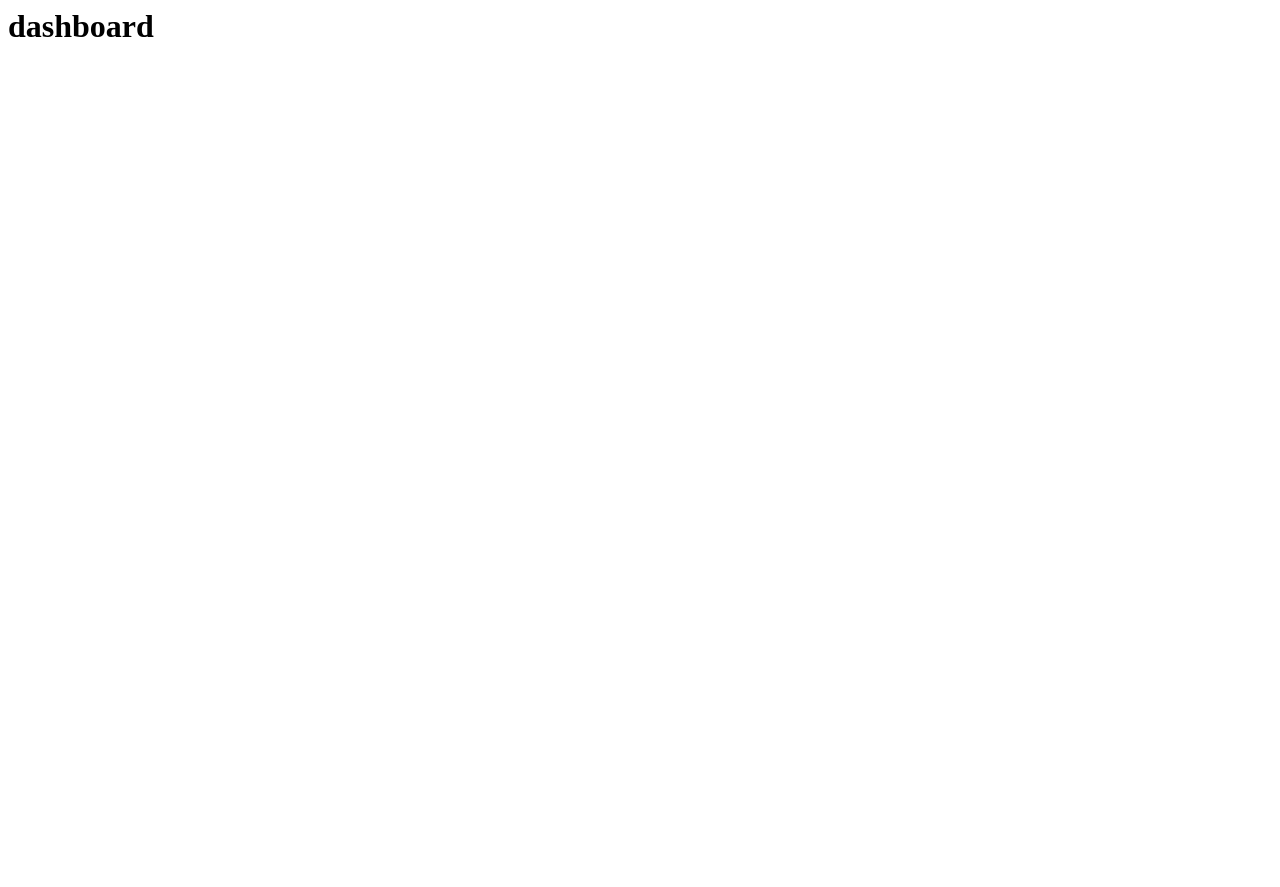
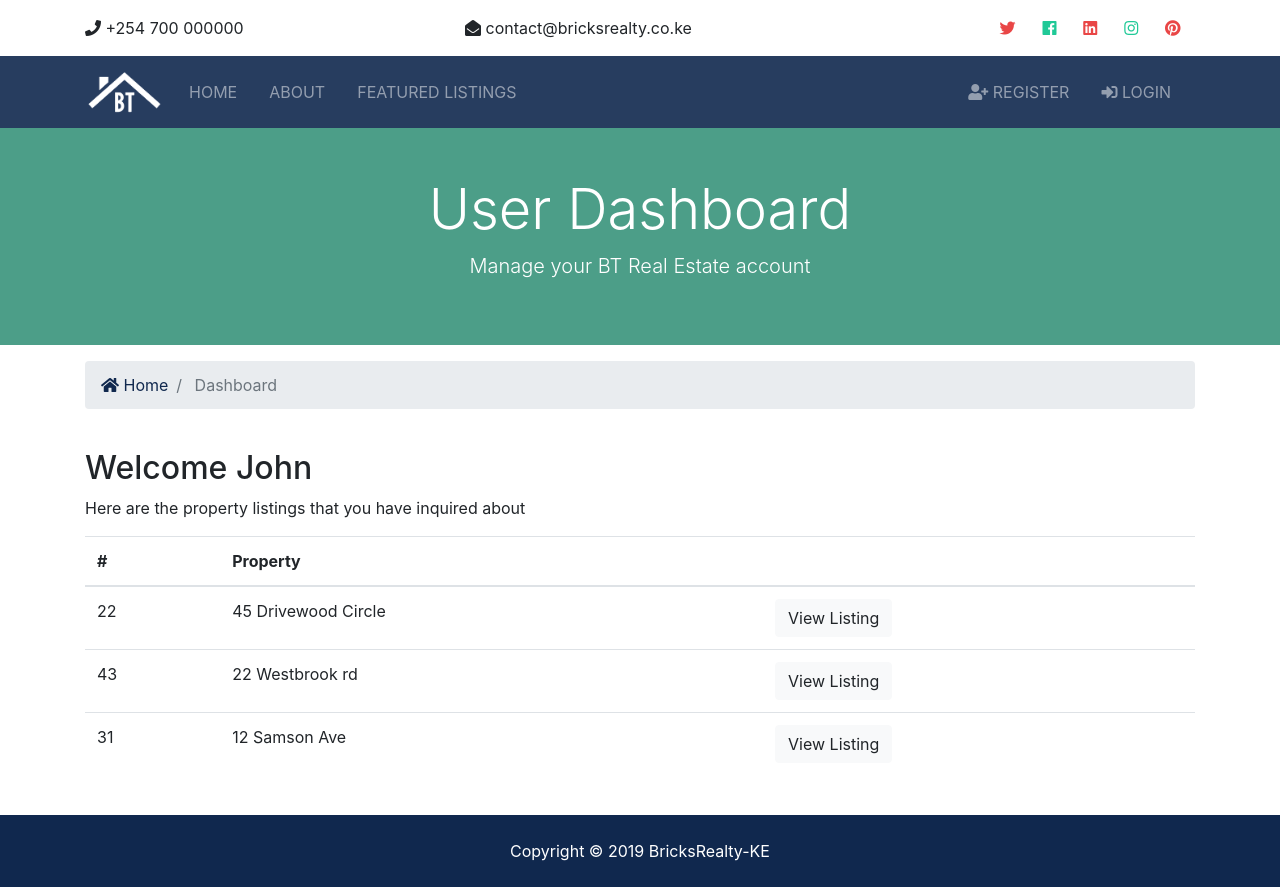
Before and after one commit to Mwangik/BricksRealty-Kenya, a Django app: page /accounts/dashboard in a window 1280 px wide. Before the commit the page is almost empty. Before the commit the page ends 37 px from the top, so only its background shows below. Run offline with Django 3.2, Linux system fonts and the light colour scheme; some libraries are stand-ins or nearby versions.

Commit message:
add functionality to log in and change navbar links

```diff
--- a/accounts/views.py
+++ b/accounts/views.py
@@ -33,22 +33,27 @@ def register(request):
                     user.save()
                     messages.success(request, 'You are registered and can log in')
                     return redirect('login')
-
-
-
-
         else:
             messages.error(request, 'Passwords do not match')
             return redirect('register')
-
-
     else:
         return render(request, 'accounts/register.html')
 
 def login(request):
 
     if request.method == 'POST':
-        pass
+        # get form values
+        username = request.POST['username']
+        password = request.POST['password']
+
+        user = auth.authenticate(username=username,password=password)
+        if user:
+            auth.login(request,user)
+            messages.success(request, "you are now logged in")
+            return redirect('dashboard')
+        else:
+            messages.error(request, "invalid username or password")
+            return redirect('login')
 
     else:
         return render(request, 'accounts/login.html')
@@ -56,7 +61,10 @@ def login(request):
 
 
 def logout(request):
-    return redirect('index')
+    if request.method == 'POST':
+        auth.logout(request)
+        messages.success(request, "you are now logged out")
+        return redirect('index')
 
 
 def dashboard(request):
--- a/templates/accounts/dashboard.html
+++ b/templates/accounts/dashboard.html
@@ -1 +1,76 @@
-<h1>dashboard</h1>
+{% extends 'base.html' %}
+
+{% block title %}|user {% endblock %}
+{% block content %}
+<section id="showcase-inner" class="py-5 text-white">
+        <div class="container">
+          <div class="row text-center">
+            <div class="col-md-12">
+              <h1 class="display-4">User Dashboard</h1>
+              <p class="lead">Manage your BT Real Estate account</p>
+            </div>
+          </div>
+        </div>
+      </section>
+
+      <!-- Breadcrumb -->
+      <section id="bc" class="mt-3">
+        <div class="container">
+          <nav aria-label="breadcrumb">
+            <ol class="breadcrumb">
+              <li class="breadcrumb-item">
+                <a href="{% url 'index' %}">
+                  <i class="fas fa-home"></i> Home</a>
+              </li>
+              <li class="breadcrumb-item active"> Dashboard</li>
+            </ol>
+          </nav>
+        </div>
+      </section>
+
+      <!-- alerts -->
+      {% include 'partials/_alerts.html' %}
+
+      <section id="dashboard" class="py-4">
+        <div class="container">
+          <div class="row">
+            <div class="col-md-12">
+              <h2>Welcome John</h2>
+              <p>Here are the property listings that you have inquired about</p>
+              <table class="table">
+                <thead>
+                  <tr>
+                    <th scope="col">#</th>
+                    <th scope="col">Property</th>
+                    <th></th>
+                  </tr>
+                </thead>
+                <tbody>
+                  <tr>
+                    <td>22</td>
+                    <td>45 Drivewood Circle</td>
+                    <td>
+                      <a class="btn btn-light" href="#">View Listing</a>
+                    </td>
+                  </tr>
+                  <tr>
+                    <td>43</td>
+                    <td>22 Westbrook rd</td>
+                    <td>
+                      <a class="btn btn-light" href="#">View Listing</a>
+                    </td>
+                  </tr>
+                  <tr>
+                    <td>31</td>
+                    <td>12 Samson Ave</td>
+                    <td>
+                      <a class="btn btn-light" href="#">View Listing</a>
+                    </td>
+                  </tr>
+                </tbody>
+              </table>
+            </div>
+          </div>
+        </div>
+    </section>
+{% endblock %}
--- a/templates/accounts/login.html
+++ b/templates/accounts/login.html
@@ -1,4 +1,6 @@
 {% extends 'base.html' %}
+
+{% block title %}|Sign in {% endblock %}
 
 {% block content %}
 <section id="login" class="bg-light py-5">
--- a/templates/accounts/register.html
+++ b/templates/accounts/register.html
@@ -1,4 +1,6 @@
 {% extends 'base.html' %}
+
+{% block title %}|Join us {% endblock %}
 
 {% block content %}
 <section id="register" class="bg-light py-5">
--- a/templates/base.html
+++ b/templates/base.html
@@ -15,7 +15,7 @@
     <link rel="stylesheet" href="{% static 'css/style.css' %}">
     <!-- ligh box -->
     <link rel="stylesheet" href="{% static 'css/lightbox.min.css' %}">
-    <title>BricksRealty-Kenya</title>
+    <title>BricksRealty {% block title %}{% endblock %}</title>
   </head>
   <body>
 
--- a/templates/listings/listing.html
+++ b/templates/listings/listing.html
@@ -1,5 +1,6 @@
 {% extends 'base.html' %}
 {% load humanize %}
+{% block title %}|{{ listing.title }} {% endblock %}
 
 {% block content %}
 <section id="showcase-inner" class="py-5 text-white">
--- a/templates/listings/listings.html
+++ b/templates/listings/listings.html
@@ -1,6 +1,8 @@
 {% extends 'base.html' %}
 
 {% load humanize %}
+
+{% block title %}|Browse property listings {% endblock %}
 
 {% block content %}
 <section id="showcase-inner" class="py-5 text-white">
--- a/templates/listings/search.html
+++ b/templates/listings/search.html
@@ -1,5 +1,6 @@
 {% extends 'base.html' %}
 {% load humanize %}
+{% block title %}|Search results {% endblock %}
 {% block content %}
 <section id="showcase-inner" class="showcase-search text-white py-5">
         <div class="container">
--- a/templates/pages/about.html
+++ b/templates/pages/about.html
@@ -1,6 +1,8 @@
 {% extends 'base.html' %}
 
 {%load static %}
+
+{% block title %}|About us {% endblock %}
 
 {% block content %}
 <section id="showcase-inner" class="py-5 text-white">
--- a/templates/pages/index.html
+++ b/templates/pages/index.html
@@ -1,5 +1,6 @@
 {% extends 'base.html' %}
 {% load humanize %}
+{% block title %}|Welcome {% endblock %}
 
 
 {% block content %}
@@ -64,12 +65,13 @@
           </div>
         </div>
       </section>
+      <br>
 
-      <!-- alerte -->
+      <!-- alerts -->
       {% include 'partials/_alerts.html' %}
 
       <!-- Listings -->
-      <section id="listings" class="py-5">
+      <section id="listings" class="py-3">
         <div class="container">
           <h3 class="text-center mb-3">Latest Listings</h3>
           <div class="row">
--- a/templates/partials/_navbar.html
+++ b/templates/partials/_navbar.html
@@ -40,6 +40,26 @@
             </ul>
 
             <ul class="navbar-nav ml-auto">
+              {% if user.is_authenticated %}
+              <li {% if 'dashboard' in request.path %}
+              class="nav-item active mr-3"
+            {% else %}
+              class="nav-item mr-3"
+            {% endif %}>
+                <a class="nav-link" href="{% url 'dashboard' %}">
+                welcome {{ user.username }} (Dashboard)</a>
+              </li>
+              <li class="nav-item mr-3">
+                <a href="javascript:{document.getElementById('logout').submit()}" class="nav-link">
+                  <i class="fas fa-sign-out-alt"></i>Logout
+                </a>
+                <form action="{% url 'logout' %}" id="logout" method="POST">
+                  {% csrf_token %}
+                  <input type="hidden" name="">
+                </form>
+              </li>
+
+              {% else %}
                 <li {% if 'register' in request.path %}
                 class="nav-item active mr-3"
               {% else %}
@@ -58,6 +78,7 @@
 
                     Login</a>
                 </li>
+            {% endif %}
             </ul>
           </div>
         </div>
```
Lines whose indentation alone changed are shown as unchanged.
